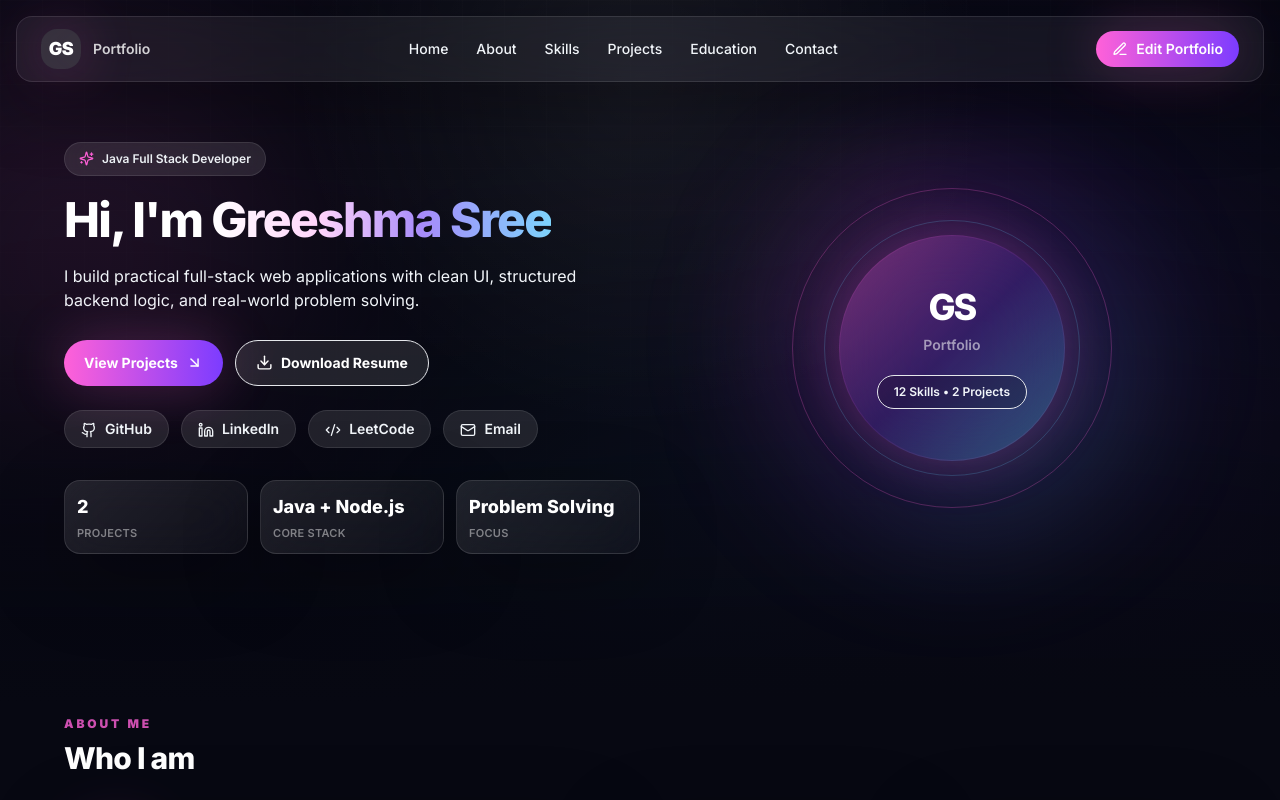
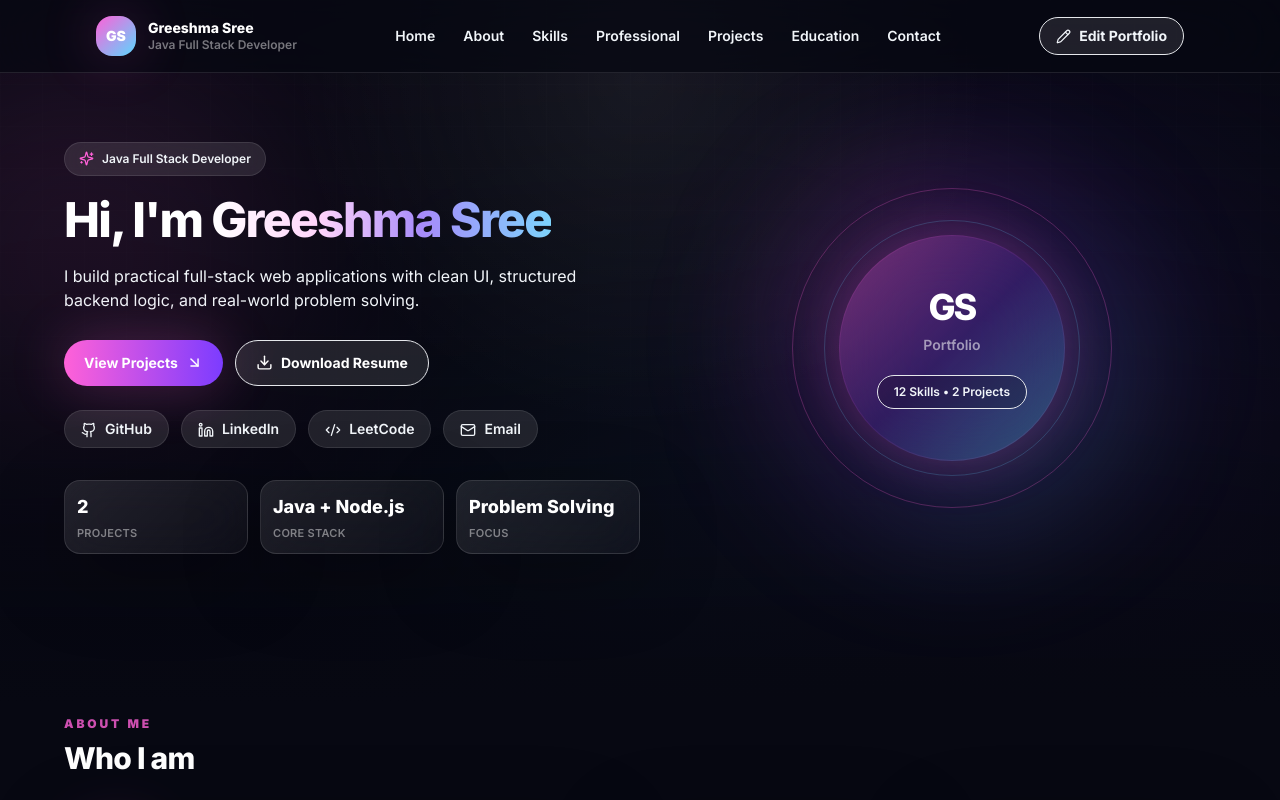
Before and after one commit to Greeshmasree76/My-portfolio, a React (Vite) app: page / in a window 1280 px wide. Shown: the top 800 px of the page. Built offline with nearby package versions, Linux system fonts and the light colour scheme.

Commit message:
Add dynamic resume and certificates section

```diff
--- a/package.json
+++ b/package.json
@@ -11,6 +11,7 @@
   "dependencies": {
     "@vitejs/plugin-react": "^4.3.4",
     "framer-motion": "^11.11.17",
+    "jspdf": "^4.2.1",
     "lucide-react": "^0.468.0",
     "react": "^18.3.1",
     "react-dom": "^18.3.1"
--- a/src/App.jsx
+++ b/src/App.jsx
@@ -3,6 +3,7 @@ import Navbar from './components/Navbar.jsx';
 import Hero from './components/Hero.jsx';
 import About from './components/About.jsx';
 import Skills from './components/Skills.jsx';
+import ProfessionalDetails from './components/ProfessionalDetails.jsx';
 import Projects from './components/Projects.jsx';
 import Education from './components/Education.jsx';
 import Contact from './components/Contact.jsx';
@@ -11,27 +12,47 @@ import EditModal from './components/EditModal.jsx';
 import BackgroundEffects from './components/BackgroundEffects.jsx';
 import { defaultPortfolio } from './data/portfolio.js';
 
-const STORAGE_KEY = 'greeshma_portfolio_data_v3';
+const STORAGE_KEY = 'greeshma_portfolio_data_v5';
+const RESUME_FILE = '/Greeshma_Sree_Resume.pdf';
 
 export default function App() {
-  const [portfolio, setPortfolio] = useState(defaultPortfolio);
+  const [portfolio, setPortfolio] = useState({
+    ...defaultPortfolio,
+    resumeFile: RESUME_FILE
+  });
+
   const [isEditorOpen, setIsEditorOpen] = useState(false);
   const [toast, setToast] = useState('');
 
   useEffect(() => {
     localStorage.removeItem('greeshma_portfolio_data_v2');
+    localStorage.removeItem('greeshma_portfolio_data_v3');
+    localStorage.removeItem('greeshma_portfolio_data_v4');
 
     const saved = localStorage.getItem(STORAGE_KEY);
 
     if (saved) {
       try {
-        setPortfolio({ ...defaultPortfolio, ...JSON.parse(saved) });
+        const savedPortfolio = JSON.parse(saved);
+
+        setPortfolio({
+          ...defaultPortfolio,
+          ...savedPortfolio,
+          resumeFile: RESUME_FILE
+        });
       } catch {
         localStorage.removeItem(STORAGE_KEY);
-        setPortfolio(defaultPortfolio);
+
+        setPortfolio({
+          ...defaultPortfolio,
+          resumeFile: RESUME_FILE
+        });
       }
     } else {
-      setPortfolio(defaultPortfolio);
+      setPortfolio({
+        ...defaultPortfolio,
+        resumeFile: RESUME_FILE
+      });
     }
   }, []);
 
@@ -45,8 +66,14 @@ export default function App() {
   );
 
   function savePortfolio(nextPortfolio) {
-    setPortfolio(nextPortfolio);
-    localStorage.setItem(STORAGE_KEY, JSON.stringify(nextPortfolio));
+    const updatedPortfolio = {
+      ...nextPortfolio,
+      resumeFile: RESUME_FILE
+    };
+
+    setPortfolio(updatedPortfolio);
+    localStorage.setItem(STORAGE_KEY, JSON.stringify(updatedPortfolio));
+
     setToast('Portfolio details updated.');
     setTimeout(() => setToast(''), 2800);
   }
@@ -54,7 +81,14 @@ export default function App() {
   function resetPortfolio() {
     localStorage.removeItem(STORAGE_KEY);
     localStorage.removeItem('greeshma_portfolio_data_v2');
-    setPortfolio(defaultPortfolio);
+    localStorage.removeItem('greeshma_portfolio_data_v3');
+    localStorage.removeItem('greeshma_portfolio_data_v4');
+
+    setPortfolio({
+      ...defaultPortfolio,
+      resumeFile: RESUME_FILE
+    });
+
     setToast('Portfolio reset to latest default content.');
     setTimeout(() => setToast(''), 2800);
   }
@@ -69,6 +103,7 @@ export default function App() {
         <Hero portfolio={portfolio} totalSkills={totalSkills} />
         <About portfolio={portfolio} />
         <Skills portfolio={portfolio} />
+        <ProfessionalDetails portfolio={portfolio} />
         <Projects portfolio={portfolio} />
         <Education portfolio={portfolio} />
         <Contact portfolio={portfolio} />
--- a/src/components/Hero.jsx
+++ b/src/components/Hero.jsx
@@ -8,6 +8,7 @@ import {
   Sparkles
 } from 'lucide-react';
 import { motion } from 'framer-motion';
+import { generateResumePdf } from '../utils/generateResumePdf.js';
 
 function openOrNotify(url, label) {
   if (!url) {
@@ -53,14 +54,14 @@ export default function Hero({ portfolio, totalSkills }) {
               <ArrowDownRight size={17} />
             </a>
 
-            <a
-              href={portfolio.resumeFile}
-              download
+            <button
+              type="button"
+              onClick={() => generateResumePdf(portfolio)}
               className="inline-flex items-center justify-center gap-2 rounded-full border border-white/12 bg-white/10 px-5 py-3 text-sm font-bold text-white transition hover:-translate-y-1 hover:bg-white/15"
             >
               <Download size={17} />
               Download Resume
-            </a>
+            </button>
           </div>
 
           <div className="mt-6 flex flex-wrap gap-3">
@@ -103,6 +104,7 @@ export default function Hero({ portfolio, totalSkills }) {
                 <p className="text-lg font-extrabold text-white">
                   {stat.value}
                 </p>
+
                 <p className="mt-1 text-[11px] font-semibold uppercase tracking-wide text-white/45">
                   {stat.label}
                 </p>
--- a/src/components/Navbar.jsx
+++ b/src/components/Navbar.jsx
@@ -1,10 +1,11 @@
-import { Menu, PenLine, X } from 'lucide-react';
+import { Menu, Pencil, X } from 'lucide-react';
 import { useState } from 'react';
 
-const navItems = [
+const navLinks = [
   { label: 'Home', href: '#home' },
   { label: 'About', href: '#about' },
   { label: 'Skills', href: '#skills' },
+  { label: 'Professional', href: '#professional' },
   { label: 'Projects', href: '#projects' },
   { label: 'Education', href: '#education' },
   { label: 'Contact', href: '#contact' }
@@ -13,67 +14,84 @@ const navItems = [
 export default function Navbar({ portfolio, onEdit }) {
   const [open, setOpen] = useState(false);
 
+  function closeMenu() {
+    setOpen(false);
+  }
+
   return (
-    <header className="fixed left-0 right-0 top-0 z-50 px-4 pt-4">
-      <nav className="mx-auto flex max-w-7xl items-center justify-between rounded-2xl border border-white/10 bg-white/[0.055] px-4 py-3 shadow-soft backdrop-blur-2xl md:px-6">
-        <a href="#home" className="flex items-center gap-3" aria-label="Go to home">
-          <div className="grid h-10 w-10 place-items-center rounded-2xl bg-white/10 text-lg font-black tracking-tight text-white shadow-glow">
+    <header className="fixed left-0 top-0 z-50 w-full border-b border-white/10 bg-night/70 backdrop-blur-2xl">
+      <nav className="mx-auto flex max-w-6xl items-center justify-between px-4 py-4 sm:px-6 lg:px-8">
+        <a href="#home" className="flex items-center gap-3" onClick={closeMenu}>
+          <div className="grid h-10 w-10 place-items-center rounded-2xl bg-gradient-to-br from-pinkGlow to-blueGlow text-sm font-black text-white shadow-glow">
             {portfolio.initials}
           </div>
-          <span className="hidden text-sm font-semibold text-white/80 sm:block">Portfolio</span>
+
+          <div className="hidden sm:block">
+            <p className="text-sm font-extrabold leading-tight text-white">
+              {portfolio.shortName}
+            </p>
+            <p className="text-xs font-semibold text-white/45">
+              {portfolio.role}
+            </p>
+          </div>
         </a>
 
-        <div className="hidden items-center gap-7 md:flex">
-          {navItems.map((item) => (
-            <a key={item.href} href={item.href} className="link-underline text-sm font-medium text-white/72 transition hover:text-white">
-              {item.label}
+        <div className="hidden items-center gap-1 lg:flex">
+          {navLinks.map((link) => (
+            <a
+              key={link.href}
+              href={link.href}
+              className="rounded-full px-3 py-2 text-sm font-semibold text-white/64 transition hover:bg-white/10 hover:text-white"
+            >
+              {link.label}
             </a>
           ))}
         </div>
 
-        <div className="hidden items-center gap-3 md:flex">
+        <div className="hidden items-center gap-3 lg:flex">
           <button
             type="button"
             onClick={onEdit}
-            className="inline-flex items-center gap-2 rounded-full bg-gradient-to-r from-pinkGlow to-violetGlow px-4 py-2 text-sm font-semibold text-white shadow-glow transition hover:-translate-y-0.5 hover:shadow-[0_0_70px_rgba(255,97,216,0.42)]"
+            className="inline-flex items-center gap-2 rounded-full border border-white/12 bg-white/10 px-4 py-2 text-sm font-bold text-white/78 transition hover:bg-white/15 hover:text-white"
           >
-            <PenLine size={16} />
+            <Pencil size={15} />
             Edit Portfolio
           </button>
         </div>
 
         <button
           type="button"
-          className="grid h-10 w-10 place-items-center rounded-xl border border-white/10 bg-white/10 text-white md:hidden"
           onClick={() => setOpen((value) => !value)}
-          aria-label="Open menu"
+          className="grid h-10 w-10 place-items-center rounded-2xl border border-white/10 bg-white/10 text-white lg:hidden"
+          aria-label="Toggle menu"
         >
           {open ? <X size={20} /> : <Menu size={20} />}
         </button>
       </nav>
 
       {open && (
-        <div className="mx-auto mt-3 max-w-7xl rounded-2xl border border-white/10 bg-night/95 p-4 shadow-soft backdrop-blur-2xl md:hidden">
-          <div className="grid gap-2">
-            {navItems.map((item) => (
+        <div className="border-t border-white/10 bg-night/95 px-4 py-4 backdrop-blur-2xl lg:hidden">
+          <div className="mx-auto grid max-w-6xl gap-2">
+            {navLinks.map((link) => (
               <a
-                key={item.href}
-                href={item.href}
-                onClick={() => setOpen(false)}
-                className="rounded-xl px-4 py-3 text-sm font-medium text-white/80 hover:bg-white/10 hover:text-white"
+                key={link.href}
+                href={link.href}
+                onClick={closeMenu}
+                className="rounded-2xl px-4 py-3 text-sm font-semibold text-white/70 transition hover:bg-white/10 hover:text-white"
               >
-                {item.label}
+                {link.label}
               </a>
             ))}
+
             <button
               type="button"
               onClick={() => {
-                setOpen(false);
+                closeMenu();
                 onEdit();
               }}
-              className="mt-2 inline-flex items-center justify-center gap-2 rounded-xl bg-gradient-to-r from-pinkGlow to-violetGlow px-4 py-3 text-sm font-semibold text-white"
+              className="mt-2 inline-flex items-center justify-center gap-2 rounded-2xl border border-white/12 bg-white/10 px-4 py-3 text-sm font-bold text-white/80"
             >
-              <PenLine size={16} />
+              <Pencil size={15} />
               Edit Portfolio
             </button>
           </div>
```
Also changed, not shown: 1 other file (tests, documents, lock files or other folders).
